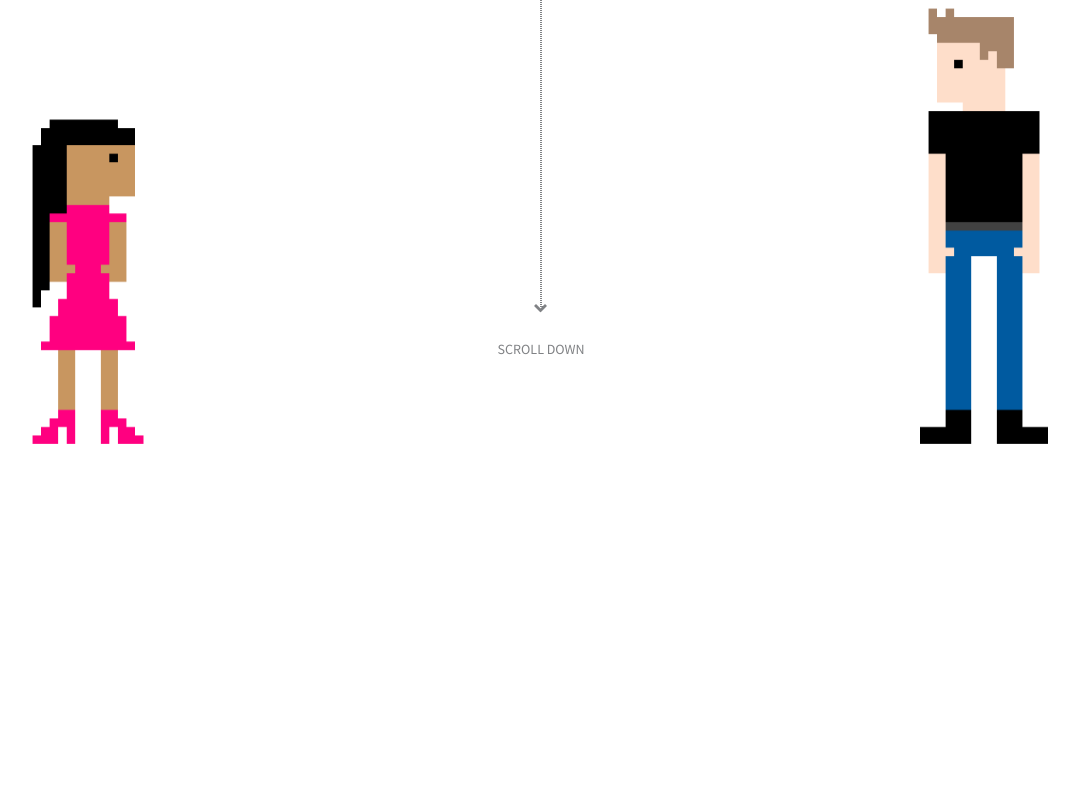
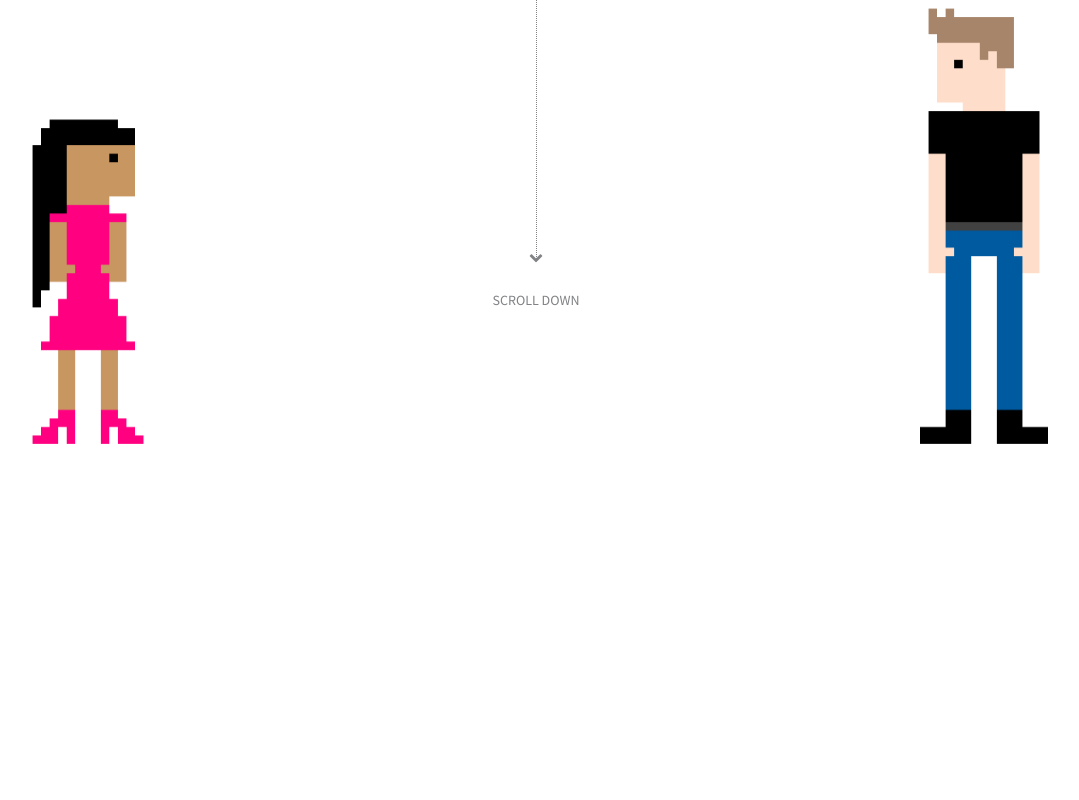
Before and after one commit to katerberg/katerwedding, a website: page app/index.html in a window 1280 px wide. Shown: the top 800 px of the page, without its empty margins (104-1183 px from the left). Drawn offline with nearby package versions, Linux system fonts and the light colour scheme; files that its build step writes are made by us from their sources; files whose address does not match are found by name.

Commit message:
Gets center alignment working with everything but touch

```diff
--- a/app/index.html
+++ b/app/index.html
@@ -25,7 +25,7 @@
             <img src="images/heart-base.png" data-0="display: none;" data-550="display:inline-block; top: 0%;" data-900="top:20%" data-1250="display:none;" class="heart" />
             <img src="images/heart-half.png" data-0="display: none;" data-1250="display:inline-block;" data-1600="display:none;" class="heart" />
             <img src="images/heart-whole.png" data-0="display: none;" data-1600="display:inline-block; width: 5%; opacity: 1; left: 47.5%" data-2000="width: 30%; left: 35%; opacity: 0;" class="heart" />
-            <span class="date" data-1600="opacity: 0; font-size:0.5em;" data-1800="opacity: 1;" data-2500="font-size: 2.5em;">2016.03.12</span>
+            <span class="date" data-1600="font-size:0.5em; bottom: -300px;" data-2500="font-size: 2.5em; bottom: 300px;">2016.03.12</span>
         </div>
     </div>
     <script src="js/app.js"></script>
--- a/app/scss/app.scss
+++ b/app/scss/app.scss
@@ -16,28 +16,25 @@
 #welcome {
     #scroll-down {
         top: 300px;
-        left: 50%;
-        margin-left: -3%;
-        position: absolute;
+        left: 49%;
         .vertical-line {
-            height: 1007px;
-            top: -1000px;
-            border: 1px dotted #808285;
-            position: absolute;
-            margin-left: 42px;
-        }
-        i {
-            margin-left: 36px;
+            position:absolute;
+            top: 0px;
+            left: 50%;
+            height: 259px;
+            border-left: 1px dotted #808285;
         }
         label {
             bottom: -65px;
             height: 47px;
             padding-top: 26px;
         }
+        i {
+            padding-top: 250px;
+        }
         i, label {
             color: #808285;
             display: block;
-            position: absolute;
             text-align: center;
             text-transform: uppercase;
             vertical-align: bottom;
@@ -45,7 +42,6 @@
         }
     }
     .date {
-        top:25%;
         left:49%;
         margin-left: -2em;
         font-weight: 100;
```
Also changed, not shown: dist/css/app.css, dist/index.html.
